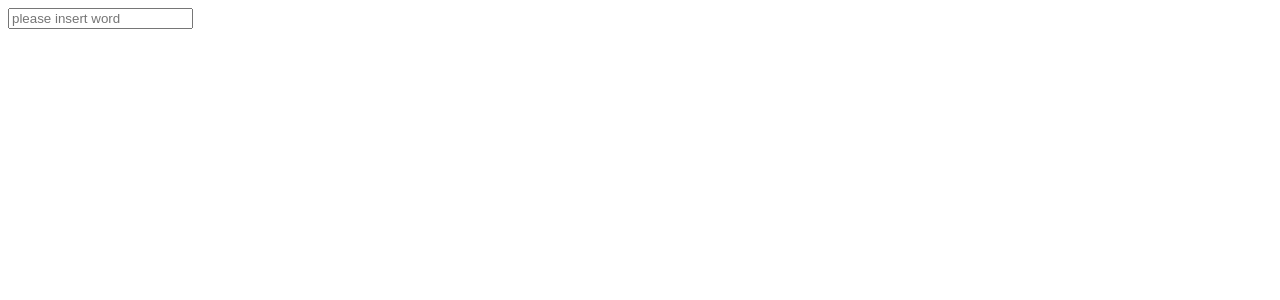
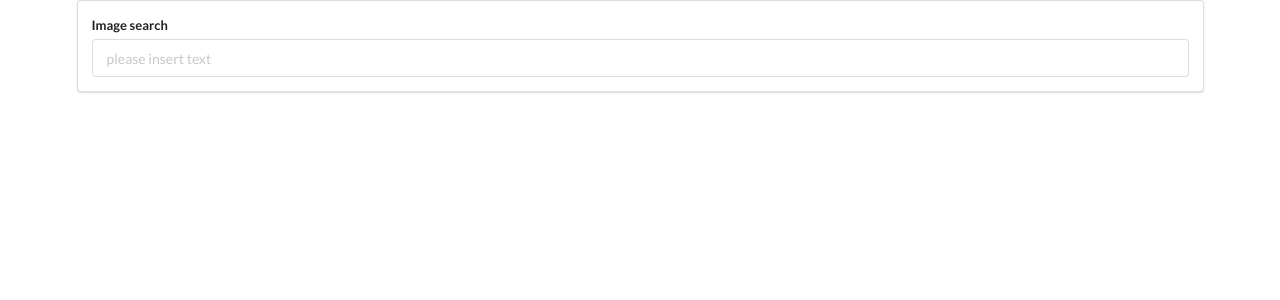
Before and after one commit to BojanMijatovic/start-with-react, a React (Create React App) app in the folder picture-app/: page / in a window 1280 px wide. Shown: the top 300 px of the page. Built offline with nearby package versions, Linux system fonts and the light colour scheme.

Commit message:
Invoking Callbacks in Children

```diff
--- a/picture-app/public/index.html
+++ b/picture-app/public/index.html
@@ -10,6 +10,10 @@
       content="Web site created using create-react-app"
     />
     <link rel="apple-touch-icon" href="%PUBLIC_URL%/logo192.png" />
+    <link
+      rel="stylesheet"
+      href="https://cdnjs.cloudflare.com/ajax/libs/semantic-ui/2.4.1/semantic.min.css"
+    />
     <!--
       manifest.json provides metadata used when your web app is installed on a
       user's mobile device or desktop. See https://developers.google.com/web/fundamentals/web-app-manifest/
--- a/picture-app/src/components/App.js
+++ b/picture-app/src/components/App.js
@@ -1,12 +1,17 @@
 import React from 'react';
-
 import SearchBar from './SearchBar'
 
-const App = (props) => {
-  return (
-    <div> <SearchBar />
-    </div>
-  )
+class App extends React.Component {
+
+
+  render() {
+    return (
+      <div className='ui container'>
+        <SearchBar />
+      </div>
+    )
+  }
+
 }
 
 export default App;
--- a/picture-app/src/components/SearchBar.js
+++ b/picture-app/src/components/SearchBar.js
@@ -1,13 +1,27 @@
 import React from 'react';
 
+class SearchBar extends React.Component {
+  state = {
+    term: '',
+  }
 
-
-class SearchBar extends React.Component {
+  onFormSubmit = (event) => {
+    event.preventDefault();
+    console.log(this.state.term);
+  }
 
   render() {
     return (
-      <div> {<input type='text' placeholder='please insert word' />}</div>
-    )
+      <div className='ui segment'>
+        <form className='ui form' onSubmit={this.onFormSubmit}>
+          <div className='field'>
+            <label>Image search</label>
+            <input type='text' placeholder='please insert text' onChange={(e) => this.setState({ term: e.target.value })}
+              value={this.state.term} />
+          </div>
+        </form>
+      </div>
+    );
   }
 }
 
```
Also changed, not shown: 1 other file (tests, documents, lock files or other folders).
